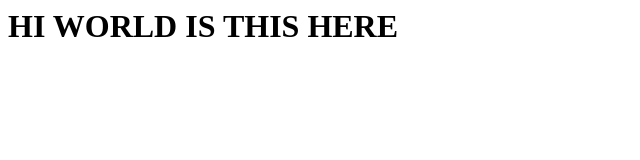
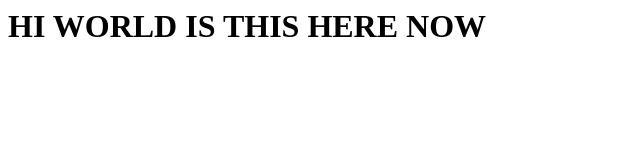
Before and after one commit to rnhandoyo/HelloWorld, a plain HTML site: page index.html in a window 1280 px wide. Shown: the whole page, without its empty margins (0-640 px from the left). Drawn offline with Linux system fonts and the light colour scheme.

Commit message:
second commit ig

```diff
--- a/index.html
+++ b/index.html
@@ -2,7 +2,7 @@
     <head>
         <body>
             <h1>
-                HI WORLD IS THIS HERE
+                HI WORLD IS THIS HERE NOW
             </h1>
         </body>
     </head>
```
